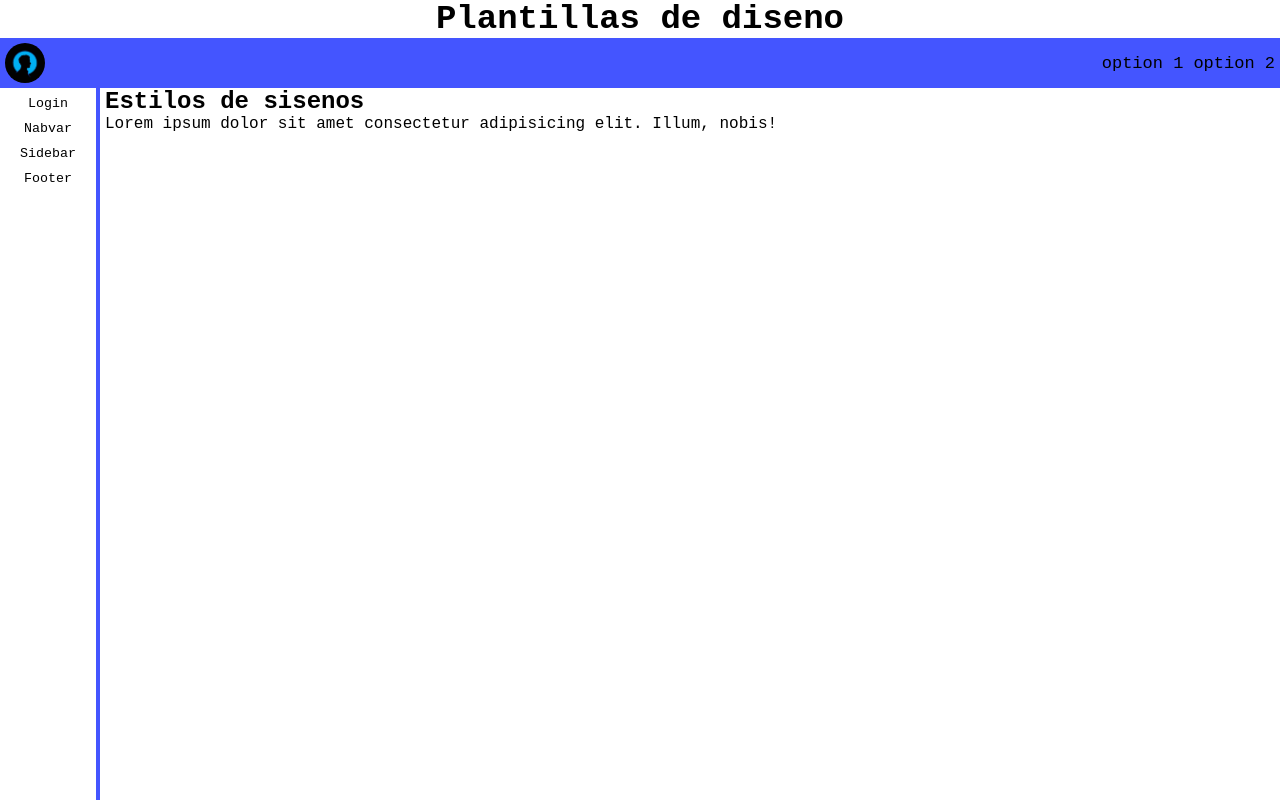
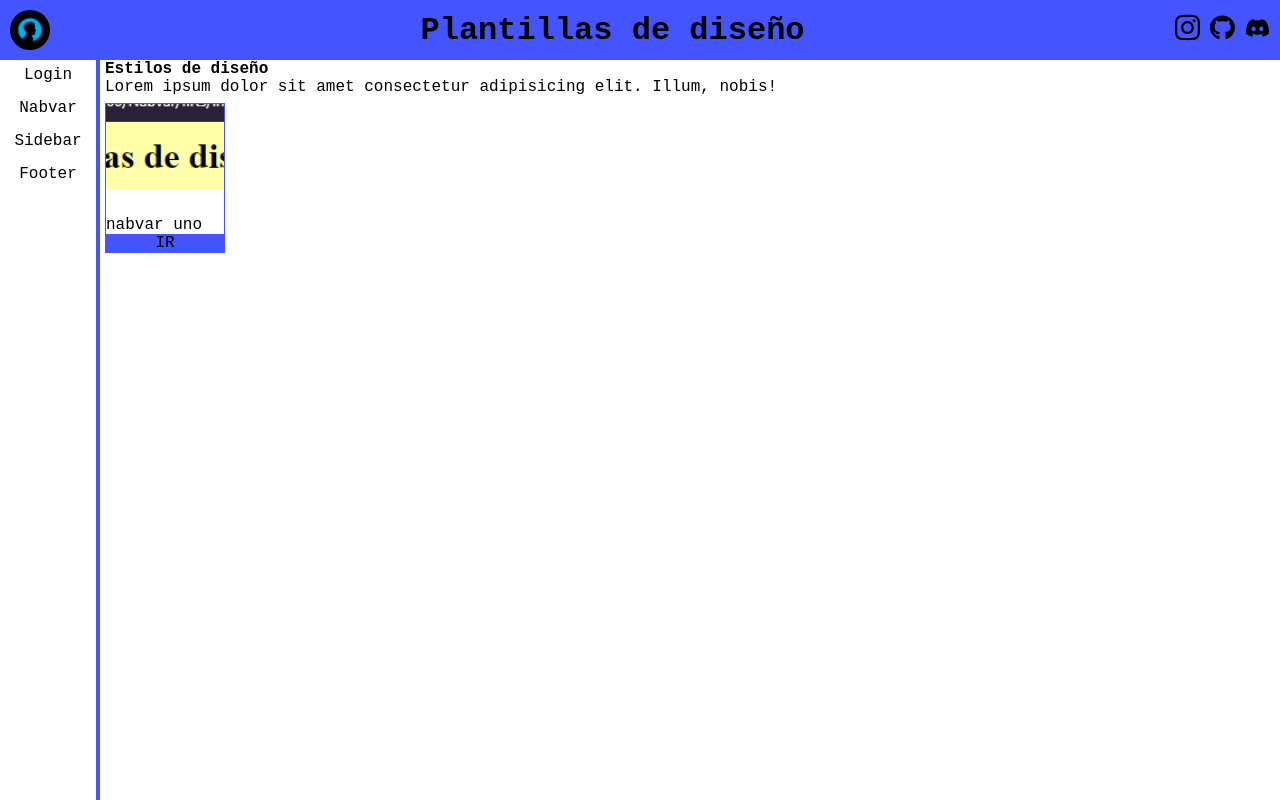
Before and after one commit to jhon-R-A/design_styles, a plain HTML site: page index.html in a window 1280 px wide. Both pictures are taken after a click on the button "Nabvar". Shown: the top 800 px of the page. Drawn offline with Linux system fonts and the light colour scheme.

Commit message:
version 1.3.1

```diff
--- /dev/null
+++ b/Nabvar/first/styles.css
@@ -0,0 +1,54 @@
+*{
+    box-sizing: border-box;
+    padding: 0;
+    margin: 0;
+}
+
+:root{
+    --color_1: #ffa;
+}
+
+/*styles the header*/
+.header{
+    max-width: 100vw;
+    text-align: center;
+    font-size: 17px;
+}
+
+/*styles the nav*/
+.nav_top__container{
+    display: flex;
+    flex-wrap: wrap;
+    max-width: 100vw;
+    justify-content: space-between;
+    align-items: center;
+    background-color: var(--color_1);
+    padding: 5px;
+}
+
+.nav_top__container > ol{
+    list-style: none;
+    display: flex;
+    flex-wrap: wrap;
+    justify-content: flex-end;
+    align-items: center;
+    padding: 5px;
+    gap: 10px;
+}
+
+.nav_top__title{
+    font-size: 2rem;
+    font-weight: bold;
+}
+
+.nav_top__logo{
+    width: 50px;
+    height: 50px;
+    border-radius: 50%;
+    object-fit: cover;
+    padding: 5px;
+}
+
+.nav_top__container ol > li{
+    width: 25px;
+}
--- a/index.html
+++ b/index.html
@@ -9,12 +9,19 @@
 <body>
     <!-- section tha header -->
     <header class="header">
-        <h1>Plantillas de diseno</h1>
         <nav class="nav_top__container">
             <img src="./imgAll/aaaa.png" alt="Logo" class="nav_top__logo">
+            <span class="nav_top__title">Plantillas de diseño</span>
             <ol>
-                <li>option 1</li>
-                <li>option 2</li>
+                <li>
+                    <img src="./iconos/instagram-brands-solid.svg">
+                </li>
+                <li>
+                    <img src="./iconos/github-brands-solid.svg" alt="">
+                </li>
+                <li>
+                    <img src="./iconos/discord-brands-solid.svg" alt="">
+                </li>
             </ol>
         </nav>
     </header>
@@ -38,7 +45,7 @@
         </aside>
         <!-- section tha section one-->
         <section class="section_1">
-            <h2>Estilos de sisenos </h2>
+            <h2>Estilos de diseño</h2>
             <p>Lorem ipsum dolor sit amet consectetur adipisicing elit. Illum, nobis!</p>
             <!-- section tha login-->
             <div class="section_1__container" id="card_container">
@@ -56,11 +63,42 @@
     <!-- section tha footer-->
     <footer class="footer">
         <div class="footer__container">
-            <div class="footer__autores">
-                <h4>Autores</h4>
+            <div>
+                <span>Autores</span>
                 <ol>
                     <li>Yeison padron</li>
                     <li>Reyes andres</li>
+                </ol>
+            </div>
+            <div>
+                <span>Tecnologias</span>
+                <ol>
+                    <li>
+                        <img src="./iconos/css3-alt-brands-solid.svg" alt="" width="15">
+                        CSS
+                    </li>
+                    <li>
+                        <img src="./iconos/js-brands-solid.svg" alt="" width="15">
+                        JavaScript
+                    </li>
+                    <li>
+                        <img src="./iconos/html5-brands-solid.svg" alt="" width="15">
+                        HTML
+                    </li>
+                </ol>
+            </div>
+            <div>
+                <span>Empresas</span>
+                <ol>
+                    <li>
+                        Lorem, ipsum dolor.
+                    </li>
+                    <li>
+                        Lorem, ipsum dolor.
+                    </li>
+                    <li>
+                        Lorem, ipsum dolor.
+                    </li>
                 </ol>
             </div>
         </div>
--- a/scriptAll.js
+++ b/scriptAll.js
@@ -13,35 +13,30 @@ opciones.addEventListener('click',(e)=>{
         container.removeChild(container.firstChild);
     }
     //creo el fragmeento
-    let res = crearCard(opc)
+    let res = selecionarCard(opc)
     //agrego el fargmento al contenedor
     container.appendChild(res);
 });
 
-const crearCard = (opc)=>{
+//funcion para invocar la creacion de la card, en fusion a la opcion
+const selecionarCard = (opc)=>{
+    /* agregar al array respetido de cada diseño los datos para crear las cards*/
     let respuesta;
 
     if(opc == "login"){
-        respuesta = crearCardLogin();
-    }else if(opc == "nabvar"){
-        crearCardNabvar()
-    }
 
-    return respuesta;
-}
-
-//funcion para administar los disenos de login
-const crearCardLogin = ()=>{
         const listasImagenes = [
             "login_1.png",
             "login_2.png",
             "login-an.png"
         ]//lista de las imganes
+
         const listasTexto = [
             "login uno",
             "login dos",
             "login tres"
         ]//listas del texto descriptivo
+
         const listaPaginas = [
             "first",
             "two",
@@ -50,6 +45,36 @@ const crearCardLogin = ()=>{
 
         const rutaImg = "./imgAll/";//ruta de las imagenes principales
         const rutaPaginas = "./Logis/"//ruta de las paginas
+
+        respuesta = crearCard(listasImagenes,listasTexto,listaPaginas,rutaImg,rutaPaginas);
+
+    }else if(opc == "nabvar"){
+
+        const listasImagenes = [
+            "nabvar_1.png"
+        ]//lista de las imganes
+        const listasTexto = [
+            "nabvar uno"
+        ]//listas del texto descriptivo
+        const listaPaginas = [
+            "first"
+        ]//lista de las paginas (nombres de carpetas)
+
+        const rutaImg = "./imgAll/";//ruta de las imagenes principales
+        const rutaPaginas = "./Nabvar/"//ruta de las paginas
+        respuesta = crearCard(listasImagenes,listasTexto,listaPaginas,rutaImg,rutaPaginas);
+
+    }else if(opc == "sidebar"){
+        respuesta = crearCard();
+    }else if(opc == "footer"){
+        respuesta = crearCard();
+    }
+
+    return respuesta;
+}
+
+//funcion para administar los disenos de login
+const crearCard = (listasImagenes,listasTexto,listaPaginas,rutaImg,rutaPaginas)=>{
 
     for(let i=0; i < listaPaginas.length;i++){
 
@@ -76,6 +101,3 @@ const crearCardLogin = ()=>{
 
     return fragmen;
 }
-
-const crearCardNabvar = ()=>{
-}
--- a/stylesAll.css
+++ b/stylesAll.css
@@ -3,6 +3,7 @@
     padding: 0;
     margin: 0;
     font-family: 'Courier New', Courier, monospace;
+    font-size: 16px;
 }
 
 :root{
@@ -34,25 +35,28 @@ body{
 /*styles the nav*/
 .nav_top__container{
     display: flex;
+    flex-wrap: wrap;
     max-width: 100vw;
-    justify-items: center;
+    justify-content: space-between;
+    align-items: center;
     background-color: var(--color_1);
+    padding: 5px;
 }
 
 .nav_top__container > ol{
-    width: 100%;
     list-style: none;
     display: flex;
     flex-wrap: wrap;
     justify-content: flex-end;
     align-items: center;
     padding: 5px;
+    gap: 10px;
 }
 
-.nav_top__container > ol > li{
-    margin-left: 10px;
+.nav_top__title{
+    font-size: 2rem;
+    font-weight: bold;
 }
-
 
 .nav_top__logo{
     width: 50px;
@@ -62,17 +66,27 @@ body{
     padding: 5px;
 }
 
+.nav_top__container ol > li{
+    width: 25px;
+}
+
 /*styles the aside*/
 .aside{
     min-width: 100px;
     min-height: 100vh;
+    border-right: 4px solid var(--color_1);
+}
+
+.aside ol{
     display: flex;
-    border-right: 4px solid var(--color_1);
+    flex-direction: column;
+    gap: 3px;
 }
 
 .aside > ol > li{
     margin: 5px auto;
     list-style: none;
+    width: 100%;
 }
 
 .aside > ol{
@@ -84,14 +98,16 @@ body{
     border: none;
     background-color: var(--fondo);
     height: 20px;
+    text-align: center;
 }
 
 .aside button:hover{
     border-radius: 5px;
     background-color: var(--color_1);
+    cursor: pointer;
 }
 
-/*styles the card*/
+/*styles the section*/
 .section_1{
     flex: auto;
     max-width: 100%;
@@ -106,6 +122,7 @@ body{
     margin-top: 7px;
 }
 
+/*styles the card*/
 .section_1__card{
     border: 1px solid var(--color_1) ;
     font-size: 15px;
@@ -147,17 +164,24 @@ body{
     background-color: var(--color_1);
 }
 
+.footer li{
+    list-style: none;
+}
+
+.footer span{
+    font-size: 1.2rem;
+    font-weight: bold;
+}
+
 .footer__container{
     display: flex;
+    justify-content: center;
+    flex-wrap: wrap;
     gap: 16px;
 }
-.footer__autores{
+.footer__container > div{
     padding: 5px;
     margin: 7px 0 5px 20px;
-}
-
-.footer__autores li{
-    list-style: none;
 }
 
 .footer__img{
```
Also changed, not shown: Nabvar/first/index.html (added, +28 -0 lines), iconos/css3-alt-brands-solid.svg (added), iconos/discord-brands-solid.svg (added), iconos/github-brands-solid.svg (added), iconos/html5-brands-solid.svg (added), iconos/instagram-brands-solid.svg (added), iconos/js-brands-solid.svg (added), imgAll/nabvar_1.png (added). Lines whose indentation alone changed are shown as unchanged.
